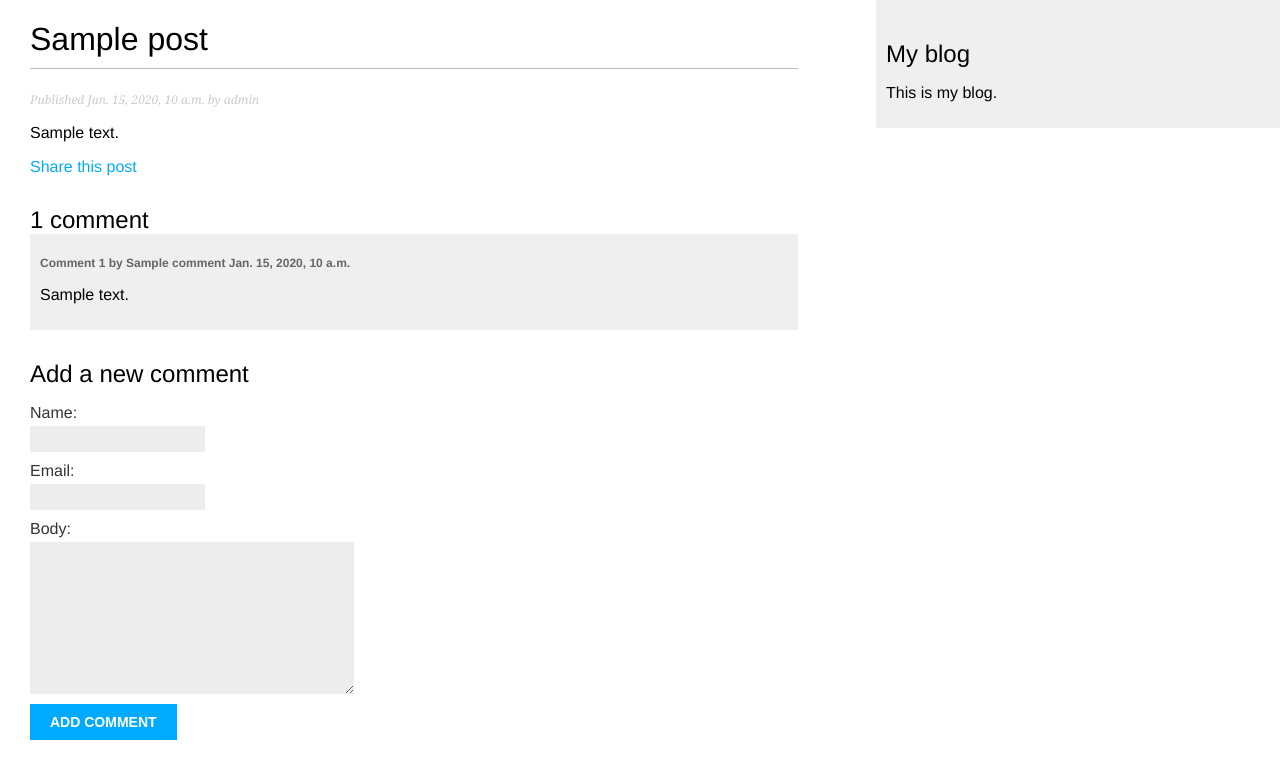
After one commit to Sopirm/myFirst, a Django app: a page that uses mysite/blog/templates/blog/base.html in a window 1280 px wide. The commit adds this page. Shown: the top 779 px of the page. Run offline with Django 4.2, Linux system fonts and the light colour scheme; data comes from the database, SQL or seed files in the repository; both versions use the stored data as it was after the commit; tables that the repository leaves empty hold one stand-in row (values such as "Sample post").

Commit message:
Добавлена работа с комментариями

```diff
--- /dev/null
+++ b/mysite/blog/forms.py
@@ -0,0 +1,16 @@
+from django import forms
+from .models import Comment
+
+
+class EmailPostForm(forms.Form):
+    name = forms.CharField(max_length=25)
+    email = forms.EmailField()
+    to = forms.EmailField()
+    comments = forms.CharField(required=False,
+                               widget=forms.Textarea)
+
+
+class CommentForm(forms.ModelForm):
+    class Meta:
+        model = Comment
+        fields = ['name', 'email', 'body']
--- a/mysite/blog/models.py
+++ b/mysite/blog/models.py
@@ -1,30 +1,71 @@
 from django.db import models
 from django.utils import timezone
 from django.contrib.auth.models import User
+from django.urls import reverse
+
+
 class PublishedManager(models.Manager):
     def get_queryset(self):
         return super().get_queryset()\
-            .filter(status=Post.Status.PUBLISHED)
+                      .filter(status=Post.Status.PUBLISHED)
+
+
 class Post(models.Model):
+
     class Status(models.TextChoices):
         DRAFT = 'DF', 'Draft'
         PUBLISHED = 'PB', 'Published'
+
     title = models.CharField(max_length=250)
-    slug = models.SlugField(max_length=250)
+    slug = models.SlugField(max_length=250,
+                            unique_for_date='publish')
     author = models.ForeignKey(User,
-        on_delete=models.CASCADE,
-        related_name='blog_posts')
+                               on_delete=models.CASCADE,
+                               related_name='blog_posts')
     body = models.TextField()
     publish = models.DateTimeField(default=timezone.now)
     created = models.DateTimeField(auto_now_add=True)
     updated = models.DateTimeField(auto_now=True)
     status = models.CharField(max_length=2,
-        choices=Status.choices,
-        default=Status.DRAFT)
-    objects = models.Manager()
-    published = PublishedManager()
+                              choices=Status.choices,
+                              default=Status.DRAFT)
+
+    objects = models.Manager() # The default manager.
+    published = PublishedManager() # Our custom manager.
+
     class Meta:
         ordering = ['-publish']
-        indexes = [models.Index(fields=['-publish']),]
+        indexes = [
+            models.Index(fields=['-publish']),
+        ]
+
     def __str__(self):
         return self.title
+
+    def get_absolute_url(self):
+        return reverse('blog:post_detail',
+                       args=[self.publish.year,
+                             self.publish.month,
+                             self.publish.day,
+                             self.slug])
+
+
+class Comment(models.Model):
+    post = models.ForeignKey(Post,
+                             on_delete=models.CASCADE,
+                             related_name='comments')
+    name = models.CharField(max_length=80)
+    email = models.EmailField()
+    body = models.TextField()
+    created = models.DateTimeField(auto_now_add=True)
+    updated = models.DateTimeField(auto_now=True)
+    active = models.BooleanField(default=True)
+
+    class Meta:
+        ordering = ['created']
+        indexes = [
+            models.Index(fields=['created']),
+        ]
+
+    def __str__(self):
+        return f'Comment by {self.name} on {self.post}'
--- a/mysite/blog/templates/blog/base.html
+++ b/mysite/blog/templates/blog/base.html
@@ -7,7 +7,8 @@
 </head>
 <body>
   <div id="content">
-        {% block content %}{% endblock %}
+    {% block content %}
+    {% endblock %}
   </div>
   <div id="sidebar">
     <h2>My blog</h2>
--- a/mysite/blog/templates/blog/post/detail.html
+++ b/mysite/blog/templates/blog/post/detail.html
@@ -1,11 +1,33 @@
 {% extends "blog/base.html" %}
+
 {% block title %}{{ post.title }}{% endblock %}
+
 {% block content %}
-<h1>
-    {{ post.title }}
-</h1>
-<p class="date">Published
-    {{ post.publish }} by {{ post.author}}
-</p>
-{{ post.body|linebreaks }}
+  <h1>{{ post.title }}</h1>
+  <p class="date">
+    Published {{ post.publish }} by {{ post.author }}
+  </p>
+  {{ post.body|linebreaks }}
+  <p>
+    <a href="{% url "blog:post_share" post.id %}">
+      Share this post
+    </a>
+  </p>
+  {% with comments.count as total_comments %}
+    <h2>
+      {{ total_comments }} comment{{ total_comments|pluralize }}
+    </h2>
+  {% endwith %}
+  {% for comment in comments %}
+    <div class="comment">
+      <p class="info">
+        Comment {{ forloop.counter }} by {{ comment.name }}
+        {{ comment.created }}
+      </p>
+      {{ comment.body|linebreaks }}
+    </div>
+  {% empty %}
+    <p>There are no comments yet.</p>
+  {% endfor %}
+  {% include "blog/post/includes/comment_form.html" %}
 {% endblock %}
--- /dev/null
+++ b/mysite/blog/templates/blog/post/includes/comment_form.html
@@ -0,0 +1,6 @@
+<h2>Add a new comment</h2>
+<form action="{% url "blog:post_comment" post.id %}" method="post">
+  {{ form.as_p }}
+  {% csrf_token %}
+  <p><input type="submit" value="Add comment"></p>
+</form>
--- a/mysite/blog/templates/blog/post/list.html
+++ b/mysite/blog/templates/blog/post/list.html
@@ -1,10 +1,12 @@
 {% extends "blog/base.html" %}
+
 {% block title %}My Blog{% endblock %}
+
 {% block content %}
   <h1>My Blog</h1>
   {% for post in posts %}
     <h2>
- <a href="{% url 'blog:post_detail' post.id %}">
+      <a href="{{ post.get_absolute_url }}">
         {{ post.title }}
       </a>
     </h2>
@@ -13,4 +15,5 @@
     </p>
     {{ post.body|truncatewords:30|linebreaks }}
   {% endfor %}
+  {% include "pagination.html" with page=page_obj %}
 {% endblock %}
--- a/mysite/blog/urls.py
+++ b/mysite/blog/urls.py
@@ -1,9 +1,17 @@
 from django.urls import path
 from . import views
+
 app_name = 'blog'
-26
+
 urlpatterns = [
- # post views
-    path('', views.post_list, name='post_list'),
-    path('<int:id>/', views.post_detail, name='post_detail'),
+    # Post views
+    # path('', views.post_list, name='post_list'),
+    path('', views.PostListView.as_view(), name='post_list'),
+    path('<int:year>/<int:month>/<int:day>/<slug:post>/',
+         views.post_detail,
+         name='post_detail'),
+    path('<int:post_id>/share/',
+         views.post_share, name='post_share'),
+    path('<int:post_id>/comment/',
+         views.post_comment, name='post_comment'),
 ]
--- a/mysite/blog/views.py
+++ b/mysite/blog/views.py
@@ -1,14 +1,102 @@
-from django.shortcuts import render, get_object_or_404
-from .models import Post
+from django.shortcuts import render, get_object_or_404, redirect
+from .models import Post, Comment
+from django.core.paginator import Paginator, EmptyPage,\
+                                  PageNotAnInteger
+from django.views.generic import ListView
+from .forms import EmailPostForm, CommentForm
+from django.core.mail import send_mail
+from django.views.decorators.http import require_POST
+
+
 def post_list(request):
-    posts = Post.published.all()
+    post_list = Post.published.all()
+    paginator = Paginator(post_list, 3) # 3 posts per page
+    page_number = request.GET.get('page', 1)
+    try:
+        posts = paginator.page(page_number)
+    except PageNotAnInteger:
+        # If page_number is not an integer deliver the first page
+        posts = paginator.page(1)
+    except EmptyPage:
+        # If page_number is out of range deliver last page of results
+        posts = paginator.page(paginator.num_pages)
     return render(request,
-        'blog/post/list.html',
-        {'posts': posts})
-def post_detail(request, id):
+                 'blog/post/list.html',
+                 {'posts': posts})
+
+
+def post_detail(request, year, month, day, post):
     post = get_object_or_404(Post,
-        id=id,
-        status=Post.Status.PUBLISHED)
+                             status=Post.Status.PUBLISHED,
+                             slug=post,
+                             publish__year=year,
+                             publish__month=month,
+                             publish__day=day)
+    # List of active comments for this post
+    comments = post.comments.filter(active=True)
+    # Form for users to comment
+    form = CommentForm()
+
     return render(request,
-        'blog/post/detail.html',
-        {'post': post})
+                  'blog/post/detail.html',
+                  {'post': post,
+                   'comments': comments,
+                   'form': form})
+
+
+class PostListView(ListView):
+    """
+    Alternative post list view
+    """
+    queryset = Post.published.all()
+    context_object_name = 'posts'
+    paginate_by = 3
+    template_name = 'blog/post/list.html'
+
+
+def post_share(request, post_id):
+    # Retrieve post by id
+    post = get_object_or_404(Post, id=post_id, \
+                                   status=Post.Status.PUBLISHED)
+    sent = False
+
+    if request.method == 'POST':
+        # Form was submitted
+        form = EmailPostForm(request.POST)
+        if form.is_valid():
+            # Form fields passed validation
+            cd = form.cleaned_data
+            post_url = request.build_absolute_uri(post.get_absolute_url())
+            subject = f"{cd['name']} recommends you read " \
+                      f"{post.title}"
+            message = f"Read {post.title} at {post_url}\n\n" \
+                      f"{cd['name']}\'s comments: {cd['comments']}"
+            send_mail(subject, message, 'antonio.mele@gmail.com',
+                      [cd['to']])
+            sent = True
+
+    else:
+        form = EmailPostForm()
+    return render(request, 'blog/post/share.html', {'post': post,
+                                                    'form': form,
+                                                    'sent': sent})
+
+
+@require_POST
+def post_comment(request, post_id):
+    post = get_object_or_404(Post, id=post_id, \
+                                   status=Post.Status.PUBLISHED)
+    comment = None
+    # A comment was posted
+    form = CommentForm(data=request.POST)
+    if form.is_valid():
+        # Create a Comment object without saving it to the database
+        comment = form.save(commit=False)
+        # Assign the post to the comment
+        comment.post = post
+        # Save the comment to the database
+        comment.save()
+    return render(request, 'blog/post/comment.html',
+                           {'post': post,
+                            'form': form,
+                            'comment': comment})
--- a/mysite/mysite/settings.py
+++ b/mysite/mysite/settings.py
@@ -26,7 +26,7 @@ SECRET_KEY = 'django-insecure-*!%fki_6y1f2jlr*d=u@3$w1^b2)#tfy@u_(u8n_d)32#&jgkm
 DEBUG = False
 
 ALLOWED_HOSTS = ['.localhost', '127.0.0.1', '[::1]']
-
+#ALLOWED_HOSTS = []
 
 # Application definition
 
```
Also changed, not shown: mysite/blog/admin.py (+7 -1 lines), mysite/blog/templates/blog/post/comment.html (added, +12 -0 lines), mysite/blog/templates/blog/post/share.html (added, +19 -0 lines), mysite/blog/templates/pagination.html (added, +13 -0 lines), mysite/blog/migrations/0002_comment_comment_blog_commen_created_0e6ed4_idx.py (added), mysite/db.sqlite3. Lines whose indentation alone changed are shown as unchanged.
